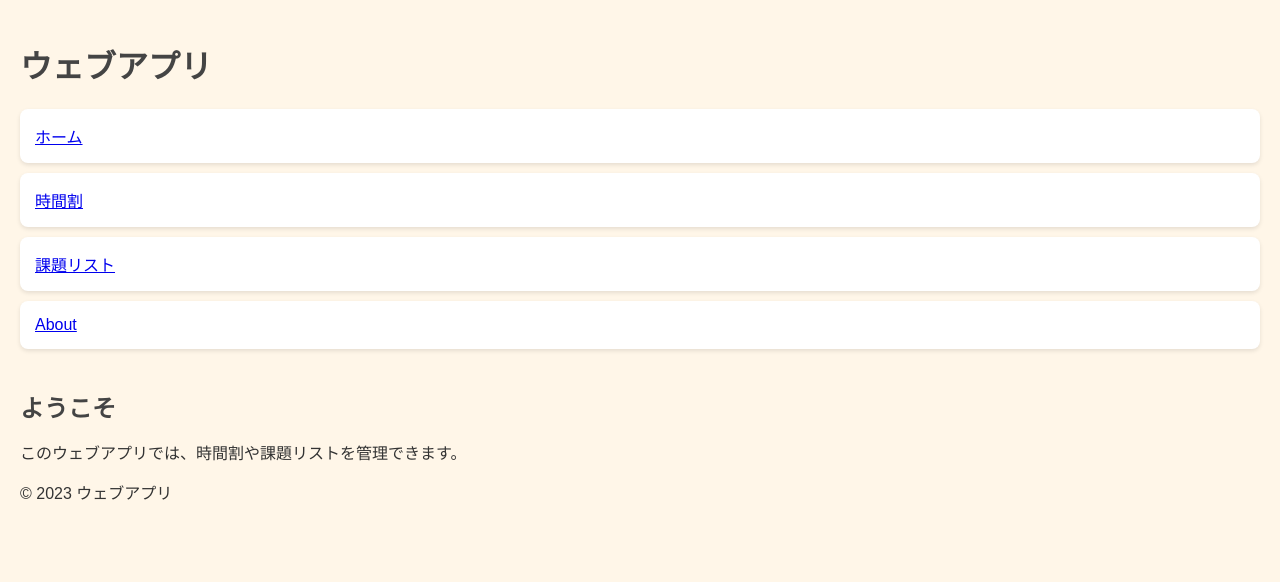
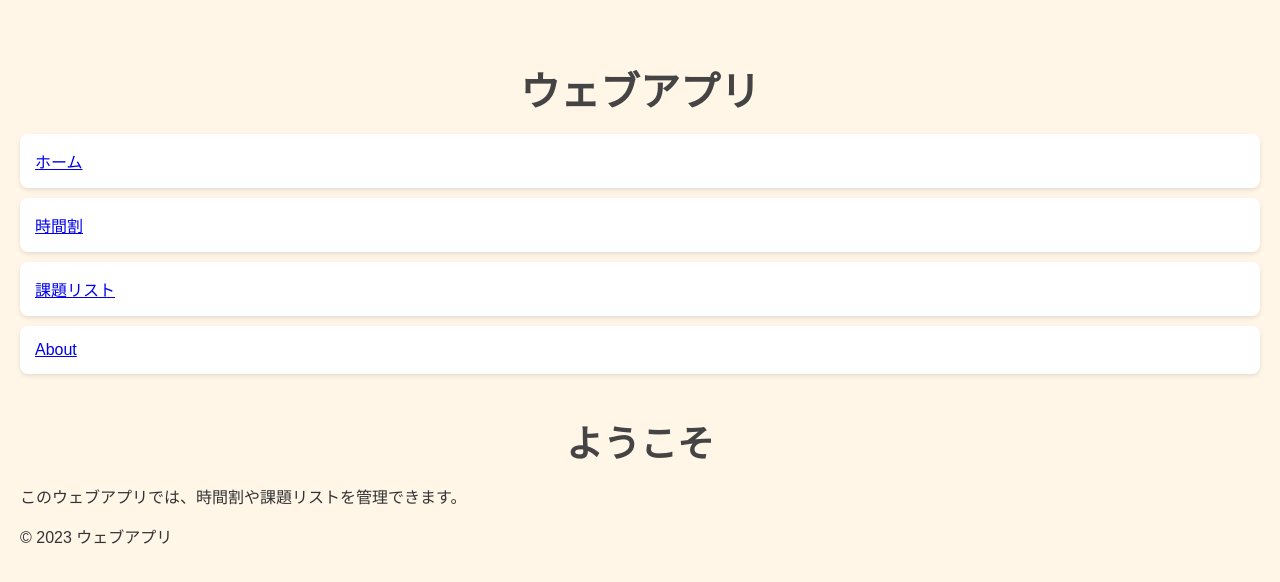
Before and after one commit to misorange/CCC, a plain HTML site: page index.html in a window 1280 px wide. Drawn offline with Linux system fonts and the light colour scheme; a web font is replaced by a local one.

Commit message:
modified:追加の文字を真ん中にした

```diff
--- a/css/styles.css
+++ b/css/styles.css
@@ -18,12 +18,18 @@ body {
 
 h1 {
   color: #444;
+  margin-top: 40px;
+  margin-bottom: 10px;
+  text-align: center;
+  font-size: 40px;
 }
 
 h2 {
   color: #444;
   margin-top: 40px;
   margin-bottom: 10px;
+  text-align: center;
+  font-size: 37px;
 }
 
 ul {
```
